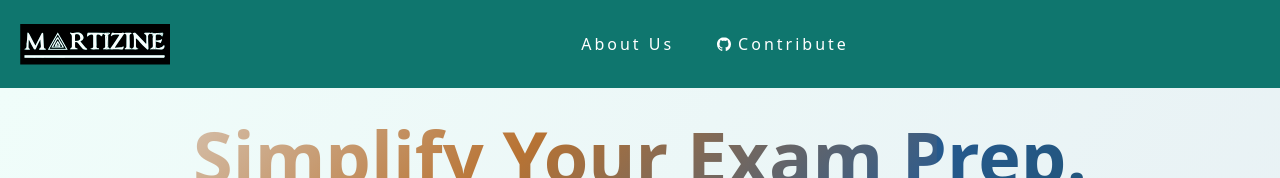
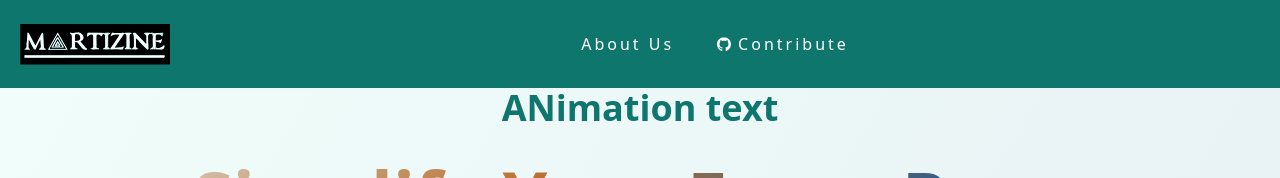
Before and after one commit to venkateshkasani/Martizine, a Next.js app in the folder frontend/: page /signin in a window 1280 px wide. Shown: the top 178 px of the page. Built offline with nearby package versions, Linux system fonts and the light colour scheme; no server answers.

Commit message:
checking prod animation issue

```diff
--- a/frontend/src/app/signin/page.tsx
+++ b/frontend/src/app/signin/page.tsx
@@ -57,6 +57,7 @@ const Page = () => {
       <div className="w-16 h-16 border-4 border-blue-500 border-t-transparent rounded-full animate-spin" />
     </div>}
           <div className="bg-gradient-to-br from-teal-50 to-slate-200 h-fit min-h-[100vh] w-[100vw] px-5 flex flex-col items-center">
+            <p className="text-4xl animate-aurora font-bold">ANimation text</p>
        <AuroraText className="text-center w-2/3 text-3xl sm:w-full sm:text-4xl md:text-6xl lg:text-7xl font-bold sm:font-extrabold pt-8">Simplify Your Exam Prep.</AuroraText>
        <AuroraText className="text-center w-2/3 text-3xl sm:w-full sm:text-4xl md:text-6xl lg:text-7xl font-bold sm:font-extrabold pt-8">Get Notes & Previous Papers!</AuroraText>
        <div className="flex flex-col items-center gap-5 w-full">
--- a/frontend/tailwind.config.ts
+++ b/frontend/tailwind.config.ts
@@ -9,8 +9,14 @@ export default {
     "./src/**/*.{js,ts,jsx,tsx,mdx}",
   ],
   safelist: [
-    'animate-aurora',
+	{
+	  pattern: /animate-.+/,
+	},
+	{
+	  pattern: /aurora/,
+	}
   ],
+
   theme: {
   	extend: {
   		colors: {
```
